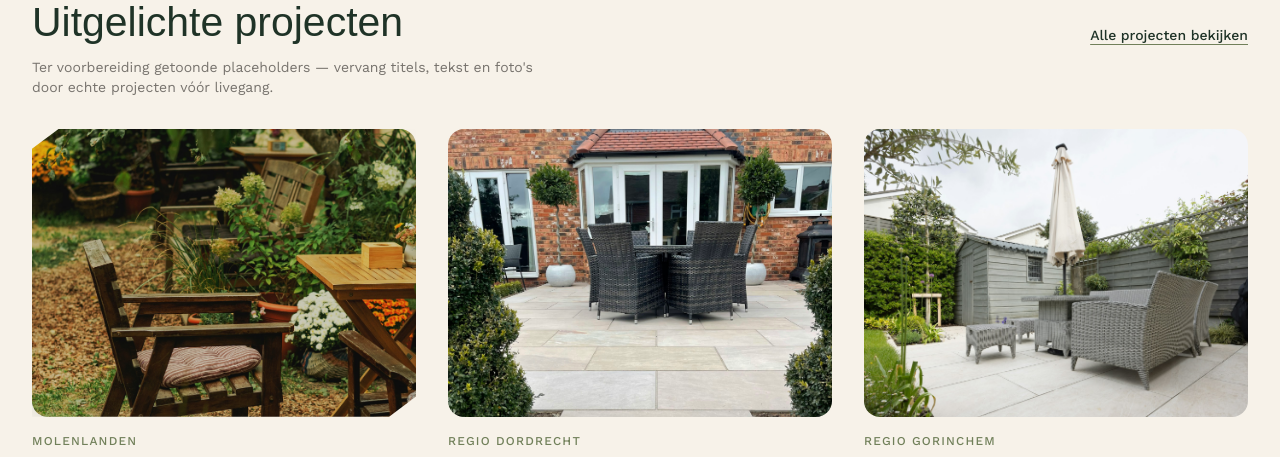
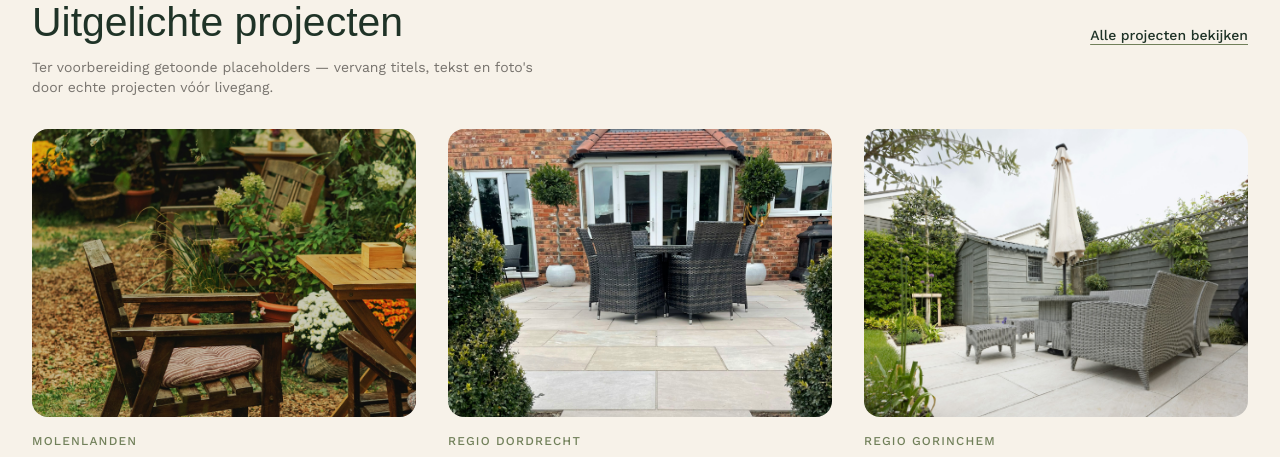
Before and after one commit to corne-sys/PR-1003-Stolk-tuinprojecten, a Next.js app: page / in a window 1280 px wide. Shown: the part 3420-3877 px from the top of the page. Built offline with nearby package versions, Linux system fonts and the light colour scheme; no server answers; a web font is replaced by a local one.

Commit message:
style(ui): ensure all images across the site use standard rounded corners

```diff
--- a/src/app/over-ons/page.tsx
+++ b/src/app/over-ons/page.tsx
@@ -76,7 +76,6 @@ export default function OverOnsPage() {
             alt="Lucas Stolk aan het werk in de tuin, met aandacht aan het planten"
             aspect="4/5"
             priority
-            framed
             photo
           />
           <div>
--- a/src/app/page.tsx
+++ b/src/app/page.tsx
@@ -290,7 +290,6 @@ export default function HomePage() {
                 }
                 alt={project.images[0]?.alt ?? project.title}
                 aspect="4/3"
-                framed={i === 0}
                 photo
               />
               <p className="mt-4 font-sans text-xs font-medium uppercase tracking-[0.1em] text-moss">
--- a/src/app/projecten/[slug]/page.tsx
+++ b/src/app/projecten/[slug]/page.tsx
@@ -93,7 +93,6 @@ export default async function ProjectDetailPage({
               src={src}
               alt={project.images[i]?.alt ?? project.title}
               aspect="16/9"
-              framed
               photo
             />
           ))}
```
